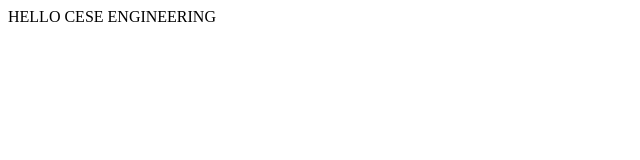
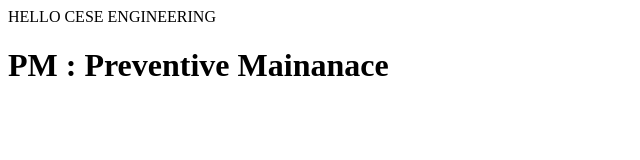
Before and after one commit to manenigma/cese-webapp, a plain HTML site: page index.html in a window 1280 px wide. Shown: the whole page, without its empty margins (0-640 px from the left). Drawn offline with Linux system fonts and the light colour scheme.

Commit message:
Add H1 Header

```diff
--- a/index.html
+++ b/index.html
@@ -6,5 +6,6 @@
 </head>
 <body>
 	HELLO CESE ENGINEERING
+	<h1>PM : Preventive Mainanace</h1>
 </body>
 </html>
```
